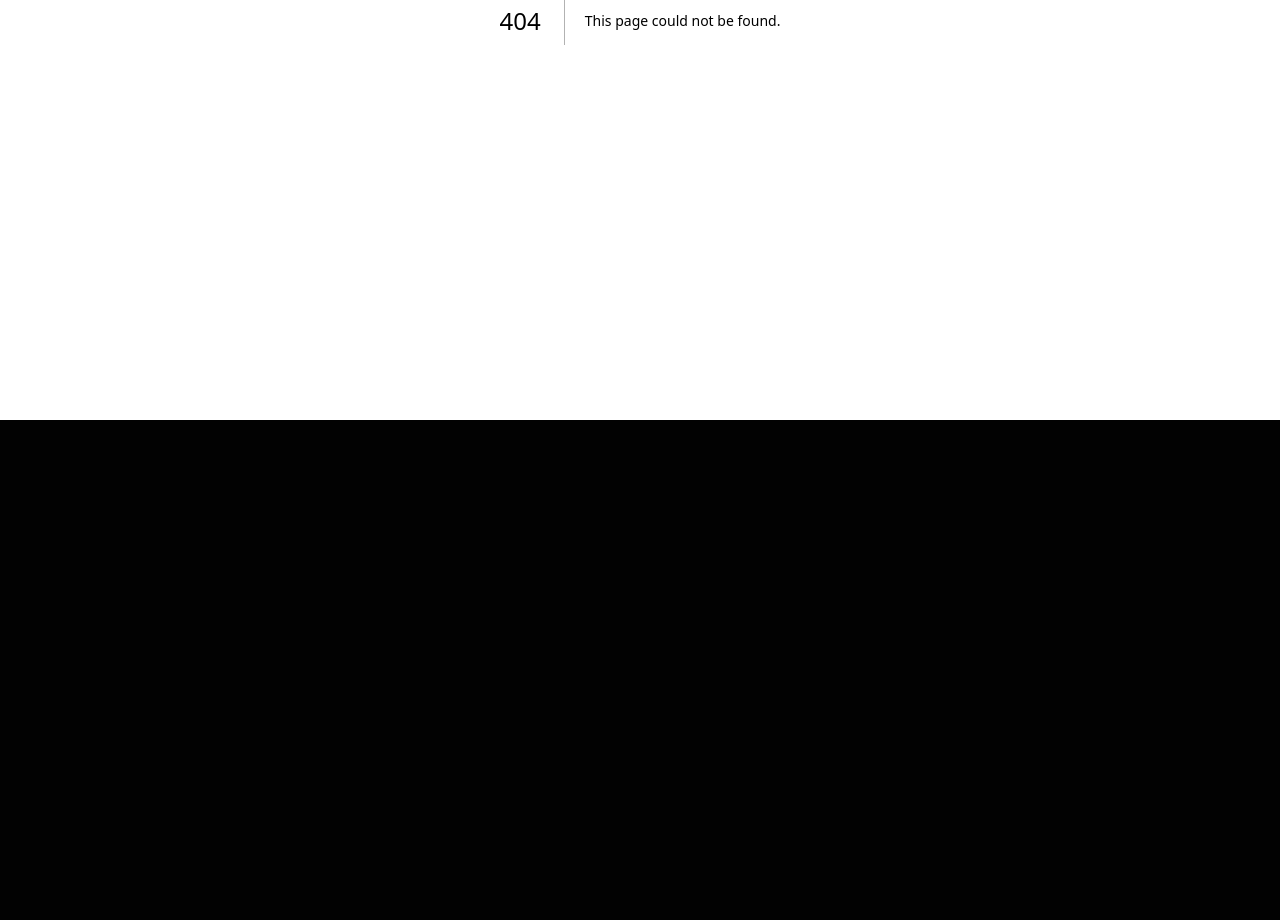
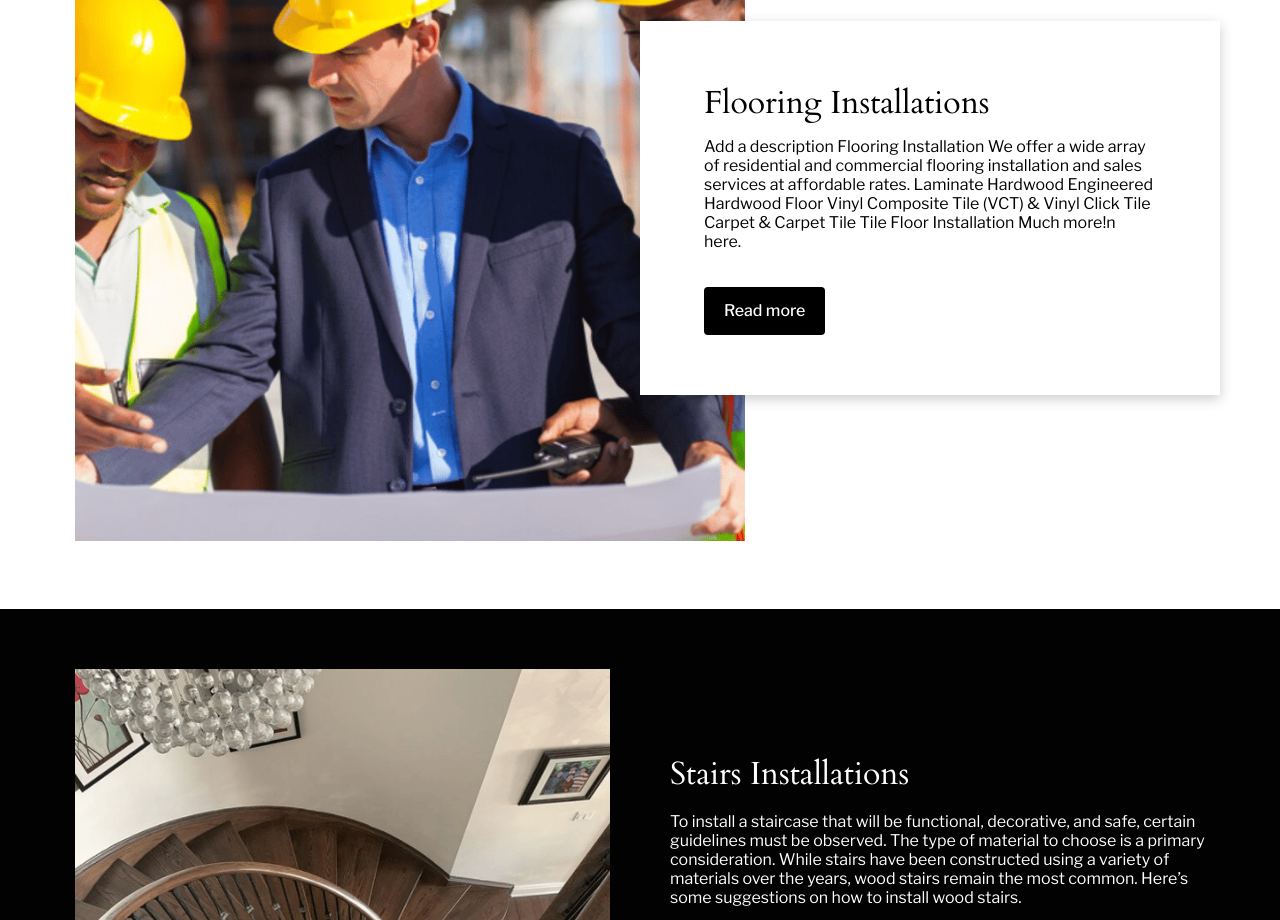
Before and after one commit to phanhuulan1/Tony-wood-floor-stairs-tiles, a Next.js app: page /services in a window 1280 px wide. Before the commit this address had no page. Shown: the part 380-1300 px from the top of the page. Before the commit the page ends 800 px from the top, so only its background shows below. Built offline with nearby package versions, Linux system fonts and the light colour scheme.

Commit message:
Create all page of menu

```diff
--- a/src/app/globals.css
+++ b/src/app/globals.css
@@ -6,4 +6,14 @@
 @import url('../styles/installation.css');
 @import url('../styles/banner.css');
 @import url('../styles/header.css');
+
+@import url('../styles/services.css');
+
+
+
+
+
+
+
+
 @import url('../styles/responsive-mobile.css');
--- a/src/app/page.tsx
+++ b/src/app/page.tsx
@@ -6,7 +6,7 @@ import WhyUsComponent from "@/components/WhyUs";
 
 export default function Home() {
   return (
-    <main>
+    <main id="home-page">
       <Header />
       <Banner />
       <Installation />
--- /dev/null
+++ b/src/app/services/page.tsx
@@ -0,0 +1,72 @@
+import Link from "next/link";
+import ServicesFlooringInstallations from "../../assets/images/services-flooring-installations.png";
+import ServicesStairsInstallations from "../../assets/images/services-stairs-installations.png";
+import Footer from "@/components/Footer";
+import Header from "@/components/Header";
+
+const ServicesPage = () => {
+  return (
+    <main id="services-page">
+      <Header />
+      <section className="section floor-section">
+        <div className="container">
+          <div className="floor-item-img">
+            <img
+              className="floor-img"
+              src={ServicesFlooringInstallations.src}
+              alt="Flooring Installations"
+            />
+          </div>
+          <div className="floor-item-content">
+            <div className="floor-wrapper">
+              <p className="floor-title">Flooring Installations</p>
+              <p className="floor-desc">
+                Add a description Flooring Installation We offer a wide array of
+                residential and commercial flooring installation and sales
+                services at affordable rates. Laminate Hardwood Engineered
+                Hardwood Floor Vinyl Composite Tile (VCT) & Vinyl Click Tile
+                Carpet & Carpet Tile Tile Floor Installation Much more!n here.
+              </p>
+              <Link className="floor-link" href="/about">
+                Read more
+              </Link>
+            </div>
+          </div>
+        </div>
+      </section>
+      <section className="section stairs-section">
+        <div className="container">
+          <ul className="row stairs-list">
+            <li className="col-6 col-small-6 stairs-item">
+              <div className="stairs-wrapper">
+                <img
+                  className="stairs-img"
+                  src={ServicesStairsInstallations.src}
+                  alt="Stairs Installations"
+                />
+              </div>
+            </li>
+            <li className="col-6 col-small-6 stairs-item">
+              <div className="stairs-wrapper">
+                <p className="stairs-title">Stairs Installations</p>
+                <p className="stairs-desc">
+                  To install a staircase that will be functional, decorative,
+                  and safe, certain guidelines must be observed. The type of
+                  material to choose is a primary consideration. While stairs
+                  have been constructed using a variety of materials over the
+                  years, wood stairs remain the most common. Here’s some
+                  suggestions on how to install wood stairs.
+                </p>
+                <Link className="stairs-link" href="/about">
+                  Read more
+                </Link>
+              </div>
+            </li>
+          </ul>
+        </div>
+      </section>
+      <Footer />
+    </main>
+  );
+};
+export default ServicesPage;
--- a/src/components/Header.tsx
+++ b/src/components/Header.tsx
@@ -37,7 +37,7 @@ const Header = () => {
             </Link>
           </li>
           <li className="header-menu-item">
-            <Link className="header-menu-link" href="/service">
+            <Link className="header-menu-link" href="/services">
               Services
             </Link>
           </li>
--- a/src/styles/footer.css
+++ b/src/styles/footer.css
@@ -1,5 +1,9 @@
 .footer-section {
   display: flex;
+  background-color: var(--deep-black);
+}
+.stairs-section {
+  background-color: var(--deep-black);
 }
 
 .footer-section .footer-link {
--- a/src/styles/reset.css
+++ b/src/styles/reset.css
@@ -16,7 +16,7 @@ body {
   position: relative;
   font-size: var(--font-16);
   color: var(--white);
-  background-color: var(--deep-black);
+  /* background-color: var(--deep-black); */
   -webkit-tap-highlight-color: transparent;
   scroll-behavior: smooth !important;
   -webkit-font-smoothing: antialiased;
--- /dev/null
+++ b/src/styles/services.css
@@ -0,0 +1,113 @@
+#services-page>header {
+  background-color: var(--deep-black);
+}
+
+.floor-section .floor-item-img {
+  padding: 64px 0;
+}
+
+.floor-section .floor-img {
+  aspect-ratio: 1;
+  max-width: 670px;
+  width: 100%;
+  object-fit: cover;
+}
+
+.floor-item-content {
+  position: absolute;
+  top: 50%;
+  transform: translateY(-50%);
+  left: 50%;
+}
+
+.floor-wrapper {
+  padding: 60px 64px;
+  max-width: 580px;
+  background-color: var(--white);
+  box-shadow: 0 4px 12px rgba(0, 0, 0, .2);
+}
+
+.floor-section .floor-title {
+  margin-bottom: 12px;
+  font-family: "Cardo";
+  color: var(--black);
+  font-size: var(--font-32);
+  font-weight: 400;
+}
+
+.floor-section .floor-desc {
+  margin-bottom: 36px;
+  font-family: "Libre Franklin";
+  color: var(--deep-black);
+  font-size: var(--font-16);
+  font-weight: 400;
+}
+
+.floor-section .floor-link {
+  padding: 12px 20px;
+  font-family: "Libre Franklin";
+  color: var(--white);
+  font-size: var(--font-16);
+  font-weight: 500;
+  line-height: 24px;
+  background-color: var(--black);
+  border-radius: 4px;
+}
+
+.stairs-section .row.stairs-list {
+  margin-left: -30px;
+  margin-right: -30px;
+}
+
+.stairs-section .col-6.col-small-6.stairs-item {
+  margin-top: 60px;
+  margin-bottom: 60px;
+  padding-left: 30px;
+  padding-right: 30px;
+}
+
+.stairs-section .stairs-wrapper {
+  height: 100%;
+  display: flex;
+  flex-direction: column;
+  align-items: flex-start;
+  justify-content: center;
+}
+
+.stairs-section .stairs-img {
+  aspect-ratio: 606/456;
+  object-fit: cover;
+  width: 100%;
+}
+
+.stairs-section .stairs-title {
+  margin-bottom: 16px;
+  font-family: "Cardo";
+  color: var(--white);
+  font-size: var(--font-32);
+  font-weight: 400;
+}
+
+.stairs-section .stairs-desc {
+  margin-bottom: 34px;
+  font-family: "Libre Franklin";
+  color: var(--white);
+  font-size: var(--font-16);
+  font-weight: 400;
+}
+
+.stairs-section .stairs-link {
+  padding: 12px 20px;
+  font-family: "Libre Franklin";
+  color: var(--deep-black);
+  font-size: var(--font-16);
+  font-weight: 500;
+  line-height: 24px;
+  background-color: var(--blush-white);
+  border-radius: 4px;
+}
+
+.stairs-section .stairs-link:hover {
+  color: var(--white);
+  background-color: var(--blackened-grey);
+}
--- a/src/styles/variables.css
+++ b/src/styles/variables.css
@@ -7,6 +7,7 @@
   --pure-black: #020202;
   --cloud-white: #ffffffbf;
   --coal-black: #141414;
+  --black: #000000;
   --font-16: 16px;
   --font-18: 18px;
   --font-24: 24px;
@@ -16,3 +17,7 @@
   --font-38: 38px;
   --font-57: 57px;
 }
+
+#home-page {
+  background-color: var(--deep-black);
+}
```
Also changed, not shown: src/app/about/page.tsx (added, +8 -0 lines), src/app/contact-us/page.tsx (added, +8 -0 lines), src/app/gallery/page.tsx (added, +8 -0 lines), src/app/location/page.tsx (added, +8 -0 lines), src/assets/images/services-flooring-installations.png (added), src/assets/images/services-stairs-installations.png (added).
